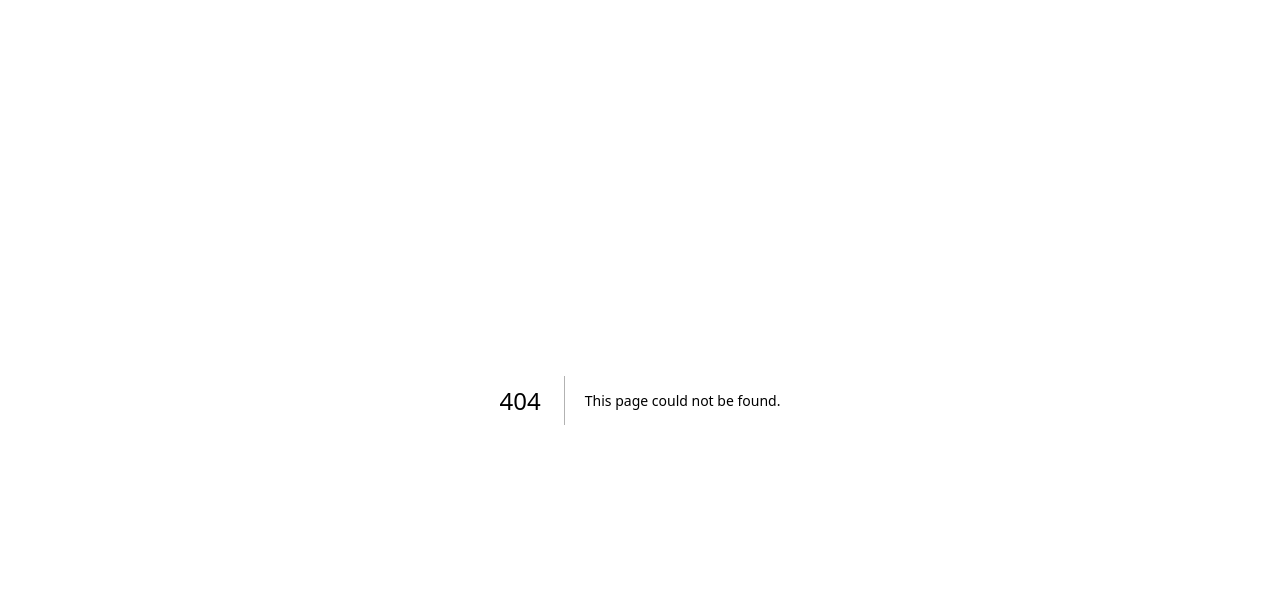
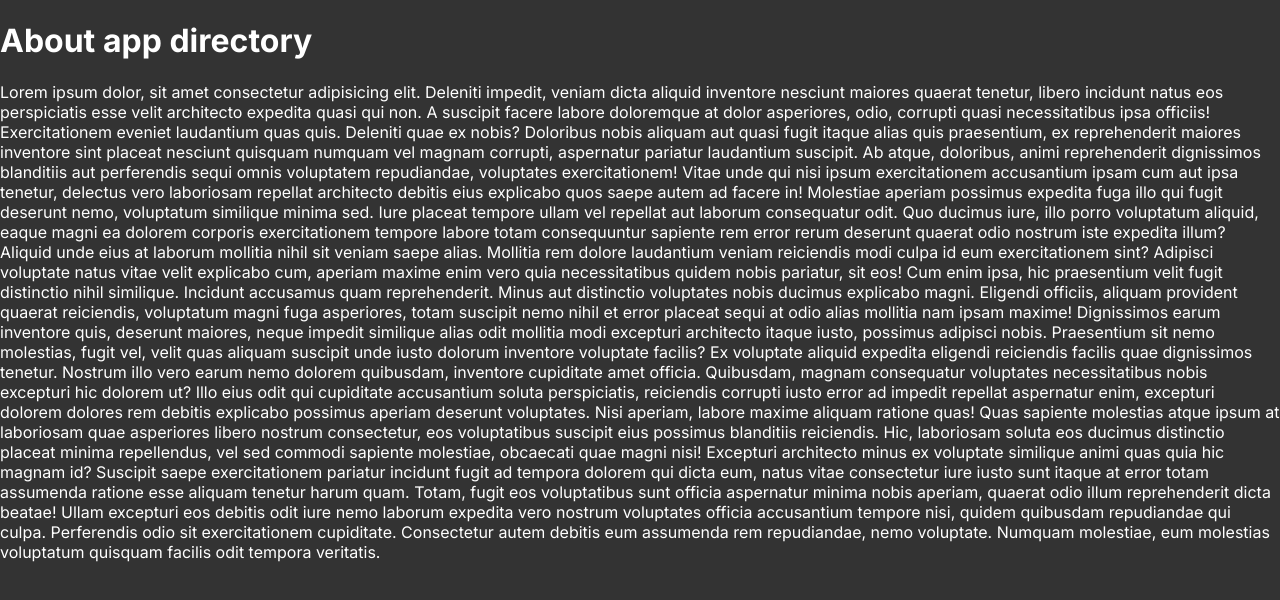
Before and after one commit to SaadMosallam/next-13-crash, a Next.js app: page /about in a window 1280 px wide. Before the commit this address had no page. Shown: the top 600 px of the page. Built offline with nearby package versions, Linux system fonts and the light colour scheme.

Commit message:
add routes for pages

```diff
--- /dev/null
+++ b/app/about/page.jsx
@@ -0,0 +1,69 @@
+import React from "react";
+
+const AboutPage = () => {
+  return (
+    <div>
+      <h1>About app directory</h1>
+      <p>
+        Lorem ipsum dolor, sit amet consectetur adipisicing elit. Deleniti
+        impedit, veniam dicta aliquid inventore nesciunt maiores quaerat
+        tenetur, libero incidunt natus eos perspiciatis esse velit architecto
+        expedita quasi qui non. A suscipit facere labore doloremque at dolor
+        asperiores, odio, corrupti quasi necessitatibus ipsa officiis!
+        Exercitationem eveniet laudantium quas quis. Deleniti quae ex nobis?
+        Doloribus nobis aliquam aut quasi fugit itaque alias quis praesentium,
+        ex reprehenderit maiores inventore sint placeat nesciunt quisquam
+        numquam vel magnam corrupti, aspernatur pariatur laudantium suscipit. Ab
+        atque, doloribus, animi reprehenderit dignissimos blanditiis aut
+        perferendis sequi omnis voluptatem repudiandae, voluptates
+        exercitationem! Vitae unde qui nisi ipsum exercitationem accusantium
+        ipsam cum aut ipsa tenetur, delectus vero laboriosam repellat architecto
+        debitis eius explicabo quos saepe autem ad facere in! Molestiae aperiam
+        possimus expedita fuga illo qui fugit deserunt nemo, voluptatum
+        similique minima sed. Iure placeat tempore ullam vel repellat aut
+        laborum consequatur odit. Quo ducimus iure, illo porro voluptatum
+        aliquid, eaque magni ea dolorem corporis exercitationem tempore labore
+        totam consequuntur sapiente rem error rerum deserunt quaerat odio
+        nostrum iste expedita illum? Aliquid unde eius at laborum mollitia nihil
+        sit veniam saepe alias. Mollitia rem dolore laudantium veniam reiciendis
+        modi culpa id eum exercitationem sint? Adipisci voluptate natus vitae
+        velit explicabo cum, aperiam maxime enim vero quia necessitatibus quidem
+        nobis pariatur, sit eos! Cum enim ipsa, hic praesentium velit fugit
+        distinctio nihil similique. Incidunt accusamus quam reprehenderit. Minus
+        aut distinctio voluptates nobis ducimus explicabo magni. Eligendi
+        officiis, aliquam provident quaerat reiciendis, voluptatum magni fuga
+        asperiores, totam suscipit nemo nihil et error placeat sequi at odio
+        alias mollitia nam ipsam maxime! Dignissimos earum inventore quis,
+        deserunt maiores, neque impedit similique alias odit mollitia modi
+        excepturi architecto itaque iusto, possimus adipisci nobis. Praesentium
+        sit nemo molestias, fugit vel, velit quas aliquam suscipit unde iusto
+        dolorum inventore voluptate facilis? Ex voluptate aliquid expedita
+        eligendi reiciendis facilis quae dignissimos tenetur. Nostrum illo vero
+        earum nemo dolorem quibusdam, inventore cupiditate amet officia.
+        Quibusdam, magnam consequatur voluptates necessitatibus nobis excepturi
+        hic dolorem ut? Illo eius odit qui cupiditate accusantium soluta
+        perspiciatis, reiciendis corrupti iusto error ad impedit repellat
+        aspernatur enim, excepturi dolorem dolores rem debitis explicabo
+        possimus aperiam deserunt voluptates. Nisi aperiam, labore maxime
+        aliquam ratione quas! Quas sapiente molestias atque ipsum at laboriosam
+        quae asperiores libero nostrum consectetur, eos voluptatibus suscipit
+        eius possimus blanditiis reiciendis. Hic, laboriosam soluta eos ducimus
+        distinctio placeat minima repellendus, vel sed commodi sapiente
+        molestiae, obcaecati quae magni nisi! Excepturi architecto minus ex
+        voluptate similique animi quas quia hic magnam id? Suscipit saepe
+        exercitationem pariatur incidunt fugit ad tempora dolorem qui dicta eum,
+        natus vitae consectetur iure iusto sunt itaque at error totam assumenda
+        ratione esse aliquam tenetur harum quam. Totam, fugit eos voluptatibus
+        sunt officia aspernatur minima nobis aperiam, quaerat odio illum
+        reprehenderit dicta beatae! Ullam excepturi eos debitis odit iure nemo
+        laborum expedita vero nostrum voluptates officia accusantium tempore
+        nisi, quidem quibusdam repudiandae qui culpa. Perferendis odio sit
+        exercitationem cupiditate. Consectetur autem debitis eum assumenda rem
+        repudiandae, nemo voluptate. Numquam molestiae, eum molestias voluptatum
+        quisquam facilis odit tempora veritatis.
+      </p>
+    </div>
+  );
+};
+
+export default AboutPage;
```
Also changed, not shown: app/about/team/page.jsx (added, +17 -0 lines), app/page.js (deleted, +0 -9 lines), app/page.jsx (added, +23 -0 lines).
